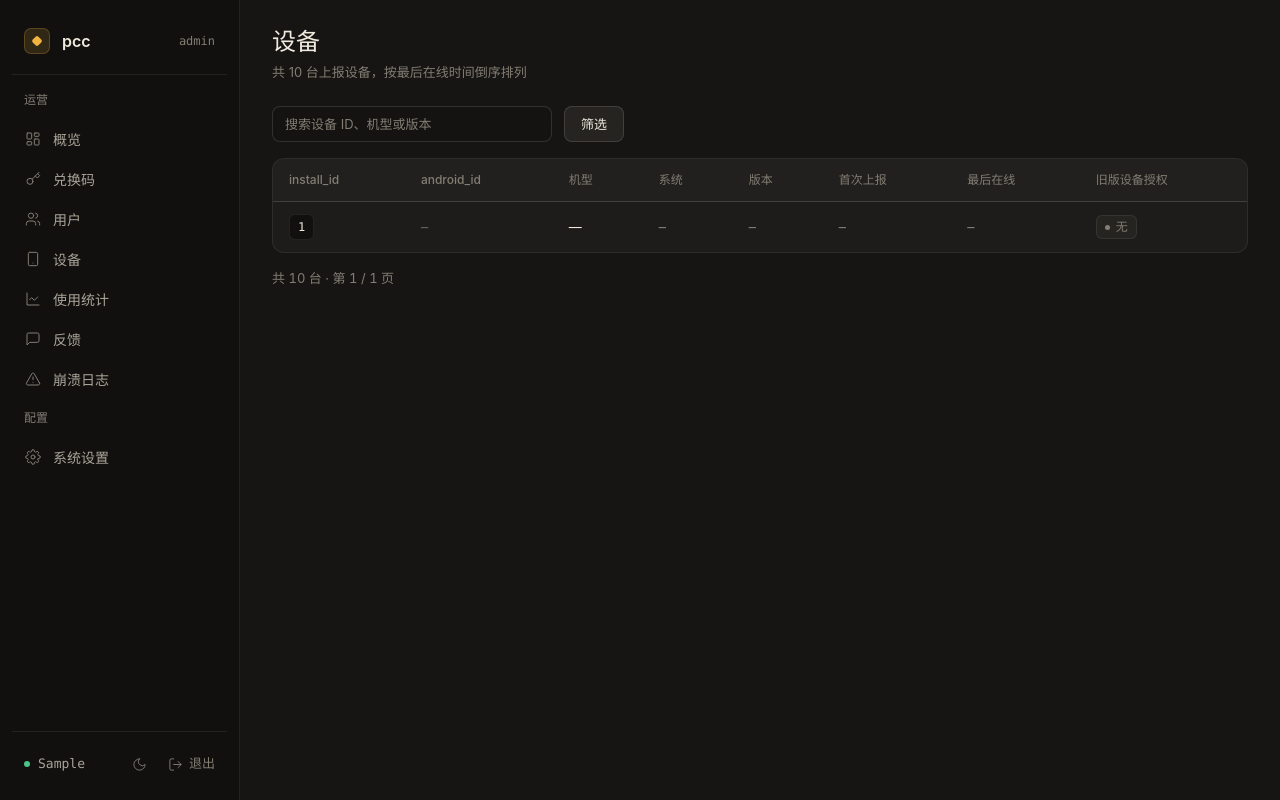
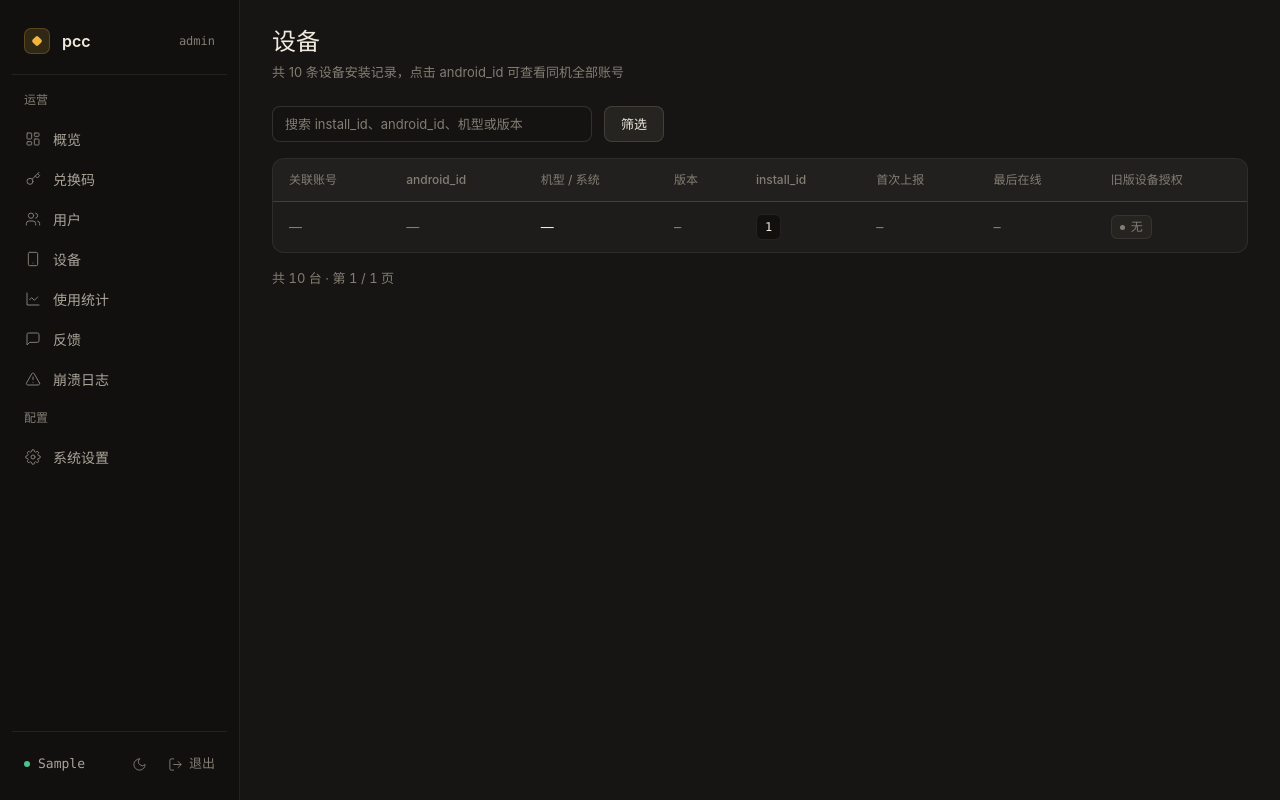
Before and after one commit to markadc/aa-server, a FastAPI app: template app/templates/devices.html in a window 1280 px wide. Run offline with FastAPI, Linux system fonts and the light colour scheme; the template is opened without the code that fills it: most values are stand-ins (such as "Sample title", 1, 10 or a date in 2020).

Commit message:
feat: 打通用户与设备页双向关联（直显机型与 android_id、设备反显关联账号、支持按 android_id 双向搜索）

```diff
--- a/app/templates/devices.html
+++ b/app/templates/devices.html
@@ -4,24 +4,25 @@
 <div class="page-head">
   <div>
     <h1>设备</h1>
-    <p class="page-sub">共 {{ total }} 台上报设备，按最后在线时间倒序排列</p>
+    <p class="page-sub">共 {{ total }} 条设备安装记录，点击 android_id 可查看同机全部账号</p>
   </div>
 </div>
 
 <form class="toolbar" method="get" action="/admin/devices">
-  <input name="q" value="{{ q }}" placeholder="搜索设备 ID、机型或版本" style="width:280px">
+  <input name="q" value="{{ q }}" placeholder="搜索 install_id、android_id、机型或版本" style="width:320px">
   <button type="submit">筛选</button>
+  {% if q %}<a class="btn" href="/admin/devices">重置</a>{% endif %}
 </form>
 
 <div class="table-wrap">
   <table>
     <thead>
       <tr>
+        <th>关联账号</th>
+        <th>android_id</th>
+        <th>机型 / 系统</th>
+        <th>版本</th>
         <th>install_id</th>
-        <th>android_id</th>
-        <th>机型</th>
-        <th>系统</th>
-        <th>版本</th>
         <th>首次上报</th>
         <th>最后在线</th>
         <th>旧版设备授权</th>
@@ -29,15 +30,35 @@
     </thead>
     <tbody>
       {% for r in rows %}
+      {% set linked = users_by_install.get(r[0], []) %}
       <tr>
-        <td><span class="code-chip" data-copy="{{ r[0] }}" title="点击复制">{{ r[0][:18] }}</span></td>
-        <td class="mono muted">{{ (r[1] or '—')[:16] }}</td>
-        <td>{{ r[2] or '—' }}</td>
-        <td class="mono secondary">{{ r[3] or '—' }}</td>
-        <td class="mono secondary">{{ r[4] or '—' }}</td>
-        <td class="mono secondary">{{ iso(r[5])[:19] if r[5] else '—' }}</td>
-        <td class="mono secondary">{{ iso(r[6])[:19] if r[6] else '—' }}</td>
-        <td>
+        <td style="white-space:nowrap">
+          {% if linked %}
+          <div style="display:flex;flex-wrap:wrap;gap:4px;max-width:200px">
+            {% for uname in linked %}
+            <a href="/admin/users?q={{ uname }}" class="code-chip" style="text-decoration:none" title="点击去用户页查看 {{ uname }}">{{ uname }}</a>
+            {% endfor %}
+          </div>
+          {% else %}
+          <span class="muted">—</span>
+          {% endif %}
+        </td>
+        <td style="white-space:nowrap">
+          {% if r[1] %}
+          <a href="/admin/users?q={{ r[1] }}" class="mono section-link" style="color:var(--accent);font-size:12px" title="点击查看此 android_id 下的所有账号">{{ r[1] }}</a>
+          {% else %}
+          <span class="muted">—</span>
+          {% endif %}
+        </td>
+        <td style="white-space:nowrap">
+          <div>{{ r[2] or '—' }}</div>
+          {% if r[3] %}<div class="muted" style="font-size:12px">Android {{ r[3] }}</div>{% endif %}
+        </td>
+        <td class="mono secondary" style="white-space:nowrap">{{ r[4] or '—' }}</td>
+        <td><span class="code-chip" data-copy="{{ r[0] }}" title="点击复制完整 install_id">{{ r[0][:16] }}</span></td>
+        <td class="mono secondary" style="white-space:nowrap">{{ iso(r[5])[:19] if r[5] else '—' }}</td>
+        <td class="mono secondary" style="white-space:nowrap">{{ iso(r[6])[:19] if r[6] else '—' }}</td>
+        <td style="white-space:nowrap">
           {% if r[7] and r[7] > now %}<span class="tag t-ok">至 {{ iso(r[7])[:10] }}</span>
           {% else %}<span class="tag t-used">无</span>{% endif %}
         </td>
```
Also changed, not shown: app/admin.py (+42 -10 lines), app/templates/users.html (+19 -3 lines), tests/fake_db.py (+33 -17 lines), tests/test_admin.py (+53 -0 lines).
